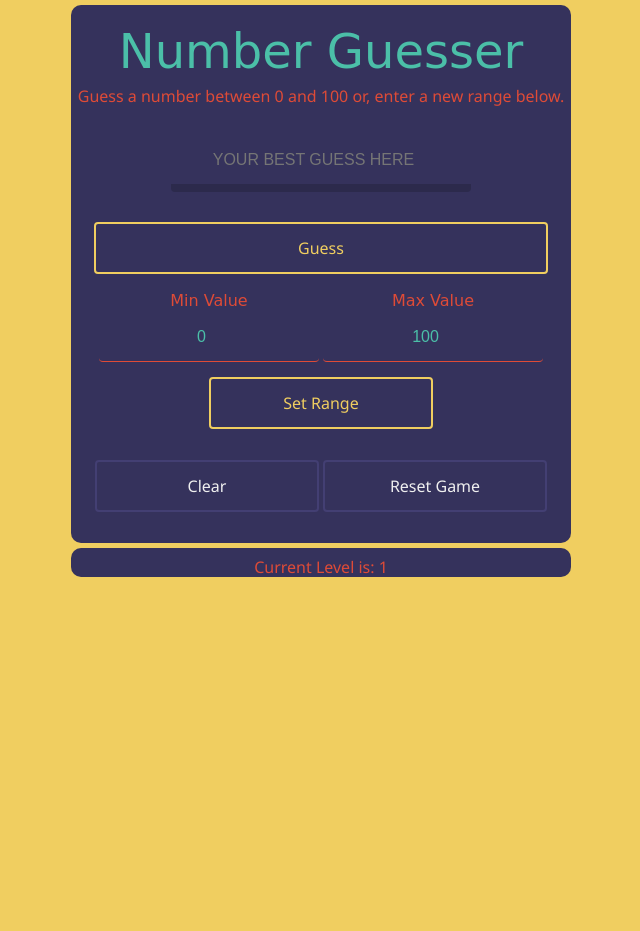
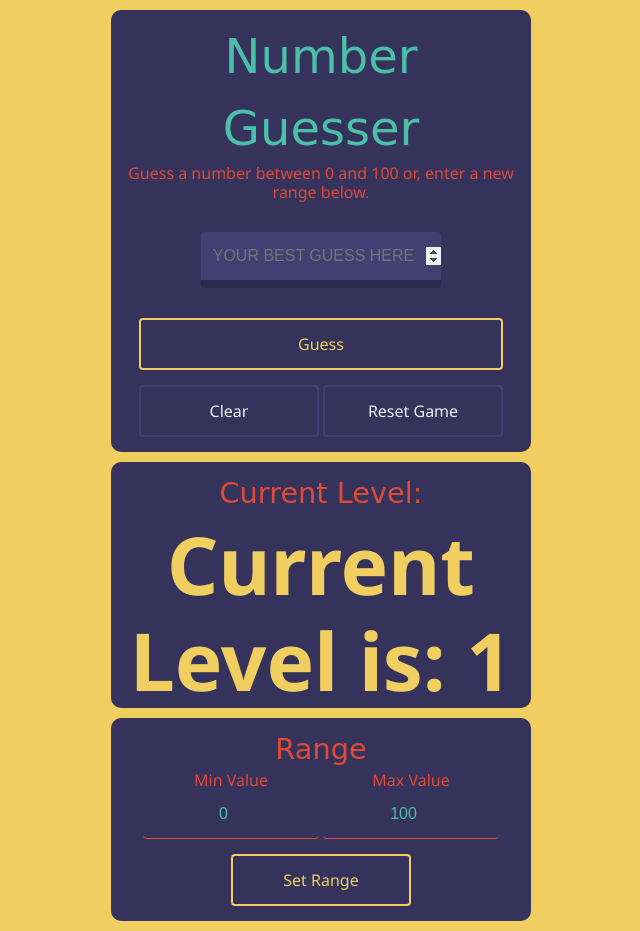
Before and after one commit to Jeff-Duke/number-guesser, a plain HTML site: page index.html in a window 1280 px wide. Shown: the whole page, without its empty margins (319-959 px from the left). Before the commit the page ends 800 px from the top, so only its background shows below. Drawn offline with Linux system fonts and the light colour scheme; a web font is replaced by a local one.

Commit message:
created sections in css and added ids and selectors in html

```diff
--- a/index.html
+++ b/index.html
@@ -11,7 +11,7 @@
 </head>
 
 <body>
-     <section>
+    <section id="game">
         <article class="Title">
             <h2>Number Guesser</h2>
             <p id="instructions"></p>
@@ -25,33 +25,33 @@
         </article>
 
         <article class="guess">
-            <input id="user-guess" class="all-inputs" value="" type="number" name="name" placeholder="YOUR BEST GUESS HERE">
+            <input id="user-guess" class="all-inputs" value="" type="number" name="name" placeholder="YOUR BEST GUESS HERE" autofocus>
             <button id="guess-button" type="button" name="button">Guess</button>
         </article>
-
-        <article class="range">
-            <h2 class="min-input">Min Value</h2>
-            <h2 class="min-input">Max Value</h2>
-            <input id="min-input" class="all-inputs" value="0" type="number" name="name" placeholder="Min Number">
-            <input id="max-input" class="all-inputs" value="100" type="number" name="name" placeholder="Max Number">
-            <button id="set-button" type="button" name="button">Set Range</button>
-        </article>
-
-        <br>
 
         <article class="restart">
             <button id="clear-button" type="button" name="button">Clear</button>
             <button id="reset-button" type="button" name="button">Reset Game</button>
         </article>
-        <br>
-
-
     </section>
 
-        <section class "level-indicator">
-            <p id="current-level"></p>
-        </section>
-      </body>
+    <section id="level-indicator">
+        <h3 id="level-text">Current Level:</h3>
+        <h1 id="current-level"></h1>
+    </section>
+
+    <section id="range">
+        <article class="range">
+            <h3>Range</h3>
+            <p class="min-input">Min Value</p>
+            <p class="min-input">Max Value</p>
+            <input id="min-input" class="all-inputs" value="0" type="number" name="name" placeholder="Min">
+            <input id="max-input" class="all-inputs" value="100" type="number" name="name" placeholder="Max">
+            <button id="set-button" type="button" name="button">Set Range</button>
+        </article>
+    </section>
+
+</body>
 <script src="script.js"></script>
 
 </html>
--- a/style.css
+++ b/style.css
@@ -1,4 +1,6 @@
-p, h1, h2 {
+/*General*/
+
+p, h1, h2, h3 {
   font-family: 'Noto Sans', sans-serif;
   color: #DE4B37;
   line-height: 1.2em;
@@ -15,7 +17,13 @@ h2 {
   font-size: 3em;
   line-height: 1.5em;
   color: #4BBFA8;
+}
 
+h3 {
+  font-family: 'Galada', cursive;
+  font-size: 1.8em;
+  line-height: 1.5em;
+  color: #DE4B37;
 }
 
 p {
@@ -26,6 +34,10 @@ body {
   background-color: #F0CE60;
   text-align: center;
 }
+
+
+
+/* Buttons + Inputs */
 
 button {
   width: 44%;
@@ -43,7 +55,6 @@ button {
   transition: all 0.3s;
 }
 
-
 button:disabled, input:disabled{
   color: #433F73;
   border: 2px solid #433F73;
@@ -51,20 +62,9 @@ button:disabled, input:disabled{
   cursor: text;
 }
 
-
 button:enabled:hover {
   border: 2px solid #DE4B37;
   color: #4BBFA8;
-}
-
-section {
-  margin: 5px auto;
-  width: 500px;
-  background-color: #35325C;
-  padding-top: 10px;
-  padding-left: auto;
-  padding-right: auto;
-  border-radius: 10px;
 }
 
 .all-inputs {
@@ -86,14 +86,33 @@ section {
 
 #user-guess:focus, #max-input:focus, #min-input:focus {
   background-color: #433F73;
+  }
+
+input:-webkit-autofill, textarea:-webkit-autofill, select:-webkit-autofill {
+    background-color: #433F73;
+  }
+
+/* Sections */
+
+section {
+  margin: 10px auto;
+  max-width: 400px;
+  background-color: #35325C;
+  padding-top: 10px;
+  padding-left: 10px;
+  padding-right: 10px;
+  border-radius: 10px;
 }
 
-/*Title*/
-.title {
 
+
+#level-indicator {
+  min-width: 200px;
 }
-
-/* Output */
+#current-level{
+  color: #F0CE60;
+  font-size: 5em
+}
 
 
 /* User Message */
```
